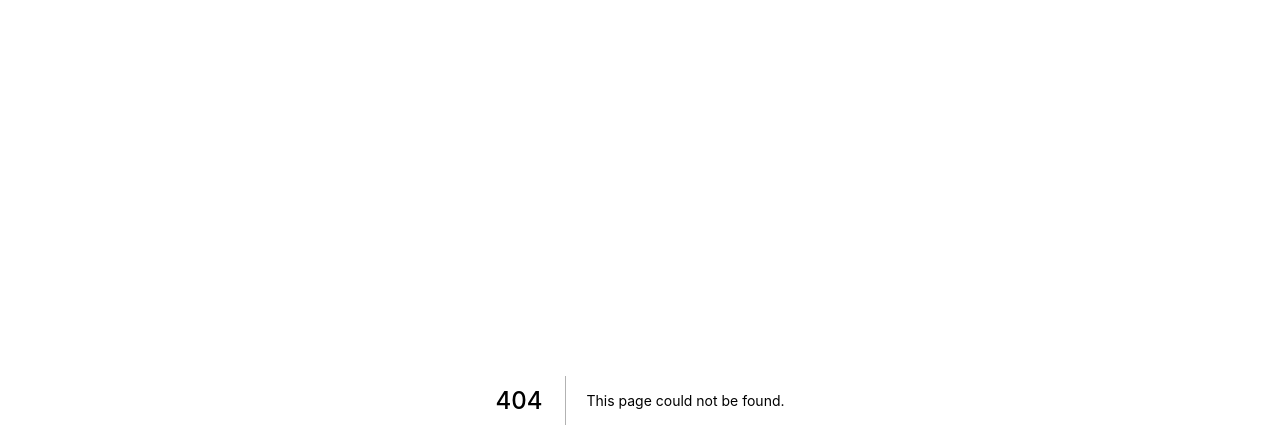
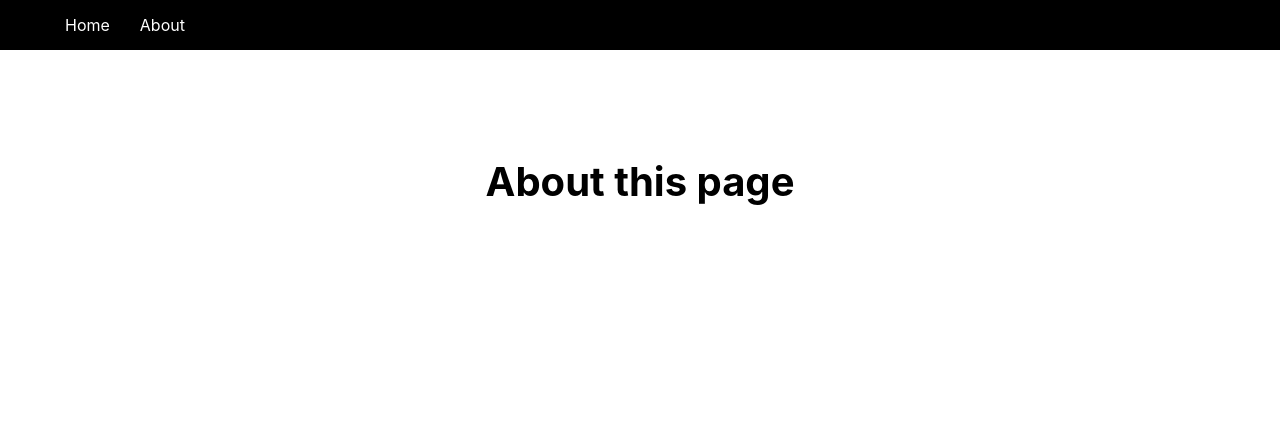
Before and after one commit to AsP3X/first-nextjs-app, a Next.js app: page /about in a window 1280 px wide. Before the commit this address had no page. Shown: the top 448 px of the page. Built offline with nearby package versions, Linux system fonts and the light colour scheme.

Commit message:
TASK: init project

```diff
--- /dev/null
+++ b/components/Layout.js
@@ -0,0 +1,17 @@
+import React from 'react'
+import styles from '../styles/Layout.module.css'
+
+import Nav from './Nav'
+
+export const Layout = ({children}) => {
+  return (
+    <>
+      <Nav/>
+      <div className={ styles.container }>
+        <main className={ styles.main }>
+          {children}
+        </main>
+      </div>
+    </>
+  )
+}
--- /dev/null
+++ b/components/Nav.js
@@ -0,0 +1,19 @@
+import Link from 'next/link'
+import navStyles from '../styles/Nav.module.css'
+
+const Nav = () => {
+  return (
+    <nav className={ navStyles.nav }>
+      <ul>
+        <li>
+          <Link href='/'>Home</Link>
+        </li>
+        <li>
+          <Link href='/about'>About</Link>
+        </li>
+      </ul>
+    </nav>
+  )
+}
+
+export default Nav
--- a/pages/_app.js
+++ b/pages/_app.js
@@ -1,7 +1,13 @@
+import { Layout } from '../components/Layout'
 import '../styles/globals.css'
 
 function MyApp({ Component, pageProps }) {
-  return <Component {...pageProps} />
+  // return <Component {...pageProps} />
+  return (
+    <Layout>
+      <Component {...pageProps} />
+    </Layout>
+  )
 }
 
 export default MyApp
--- /dev/null
+++ b/pages/about.js
@@ -0,0 +1,11 @@
+import Head from 'next/head'
+
+const About = () => {
+  return (
+    <div>
+      <h1>About this page</h1>
+    </div>
+  )
+}
+
+export default About
--- a/styles/Home.module.css
+++ b/styles/Layout.module.css
@@ -1,59 +1,20 @@
 .container {
-  padding: 0 2rem;
+  min-height: 100vh;
+  padding: 0 0.5rem;
+  display: flex;
+  flex-direction: column;
+  justify-content: flex-start;
+  align-items: center;
 }
 
 .main {
-  min-height: 100vh;
-  padding: 4rem 0;
+  padding: 5rem 0;
   flex: 1;
   display: flex;
   flex-direction: column;
-  justify-content: center;
+  justify-content: flex-start;
   align-items: center;
-}
-
-.footer {
-  display: flex;
-  flex: 1;
-  padding: 2rem 0;
-  border-top: 1px solid #eaeaea;
-  justify-content: center;
-  align-items: center;
-}
-
-.footer a {
-  display: flex;
-  justify-content: center;
-  align-items: center;
-  flex-grow: 1;
-}
-
-.title a {
-  color: #0070f3;
-  text-decoration: none;
-}
-
-.title a:hover,
-.title a:focus,
-.title a:active {
-  text-decoration: underline;
-}
-
-.title {
-  margin: 0;
-  line-height: 1.15;
-  font-size: 4rem;
-}
-
-.title,
-.description {
-  text-align: center;
-}
-
-.description {
-  margin: 4rem 0;
-  line-height: 1.5;
-  font-size: 1.5rem;
+  font-size: 1.25rem;
 }
 
 .code {
--- /dev/null
+++ b/styles/Nav.module.css
@@ -0,0 +1,20 @@
+.nav {
+  height: 50px;
+  padding: 10px;
+  background: black;
+  color: white;
+  display: flex;
+  align-items: center;
+  justify-content: flex-start;
+}
+
+.nav ul {
+  display: flex;
+  justify-content: center;
+  align-items: center;
+  list-style: none;
+}
+
+.nav ul li a {
+  margin: 5px 15px;
+}
```
Also changed, not shown: pages/index.js (+4 -60 lines).
